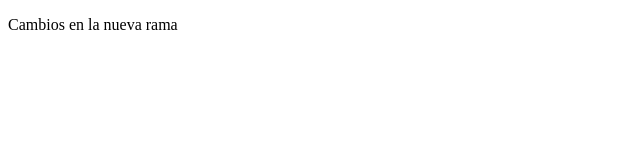
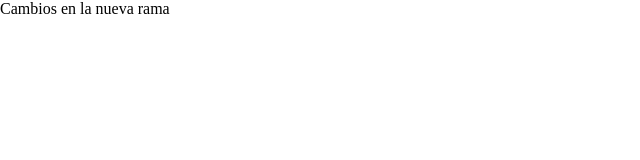
Before and after one commit to Marcos-Emmanuel/primerRepositorio, a plain HTML site: page index.html in a window 1280 px wide. Shown: the whole page, without its empty margins (0-640 px from the left). Drawn offline with Linux system fonts and the light colour scheme.

Commit message:
Esstilos enlazados en index

```diff
--- a/index.html
+++ b/index.html
@@ -4,6 +4,9 @@
     <meta charset="UTF-8">
     <meta http-equiv="X-UA-Compatible" content="IE=edge">
     <meta name="viewport" content="width=device-width, initial-scale=1.0">
+
+    <link rel="stylesheet" href="nuevoEstilo.css">
+
     <title>Document</title>
 </head>
 <body>
```
